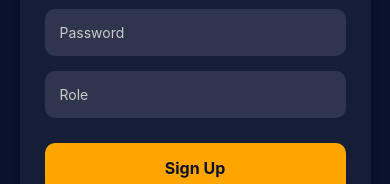
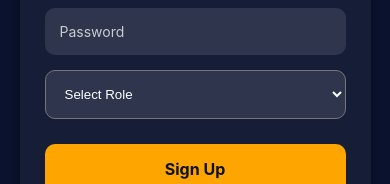
Before and after one commit to selam1630/passanger, a React Native app in the folder frontend/: screen /SignUp in a window 390 px wide. Shown: the part 496-680 px from the top of the page. Built offline with nearby package versions, Linux system fonts and the light colour scheme.

Commit message:
drop down button added

```diff
--- a/frontend/components/auth pages/SignUpScreen.js
+++ b/frontend/components/auth pages/SignUpScreen.js
@@ -13,7 +13,7 @@ import {
 } from 'react-native';
 import { LinearGradient } from 'expo-linear-gradient';
 import { useNavigation } from '@react-navigation/native';
-
+import { Picker } from '@react-native-picker/picker';
 export default function SignUpScreen() {
   const navigation = useNavigation();
   const [fullName, setFullName] = useState('');
@@ -24,6 +24,11 @@ export default function SignUpScreen() {
   const [role, setRole] = useState('');
 
  const handleSignUp = async () => {
+  if (!fullName || !email || !password || !phone || !nationalID || !role) {
+    Alert.alert('Missing Information', 'Please fill in all fields before signing up.');
+    return;
+  }
+
   try {
     const response = await fetch('http://localhost:5000/api/auth/register', {
       method: 'POST',
@@ -54,7 +59,6 @@ export default function SignUpScreen() {
     Alert.alert('Error', 'An error occurred. Please try again.');
   }
 };
-
   return (
     <LinearGradient colors={['#0A122D', '#0A122D']} style={styles.container}>
       <StatusBar barStyle="light-content" />
@@ -109,14 +113,19 @@ export default function SignUpScreen() {
               value={password}
               onChangeText={setPassword}
             />
-            <TextInput
+            <View style={styles.pickerContainer}>
+  <Picker
+    selectedValue={role}
+    onValueChange={(itemValue) => setRole(itemValue)}
     style={styles.input}
-              placeholder="Role"
-              placeholderTextColor="#ccc"
-              value={role}
-              onChangeText={setRole}
-            />
-
+    dropdownIconColor="#FFA500"
+  >
+    <Picker.Item label="Select Role" value="" color="#ccc" />
+    <Picker.Item label="Carrier" value="carrier" color="#fff" />
+    <Picker.Item label="Sender" value="sender" color="#fff" />
+    <Picker.Item label="Receiver" value="receiver" color="#fff" />
+  </Picker>
+</View>
             <TouchableOpacity style={styles.signUpBtn} onPress={handleSignUp}>
               <Text style={styles.signUpText}>Sign Up</Text>
             </TouchableOpacity>
--- a/frontend/package.json
+++ b/frontend/package.json
@@ -9,6 +9,7 @@
     "web": "expo start --web"
   },
   "dependencies": {
+    "@react-native-picker/picker": "^2.11.2",
     "@react-navigation/native": "^7.1.18",
     "@react-navigation/native-stack": "^7.3.27",
     "@react-navigation/stack": "^7.4.9",
```
Also changed, not shown: 1 other file (tests, documents, lock files or other folders). Lines whose indentation alone changed are shown as unchanged.
